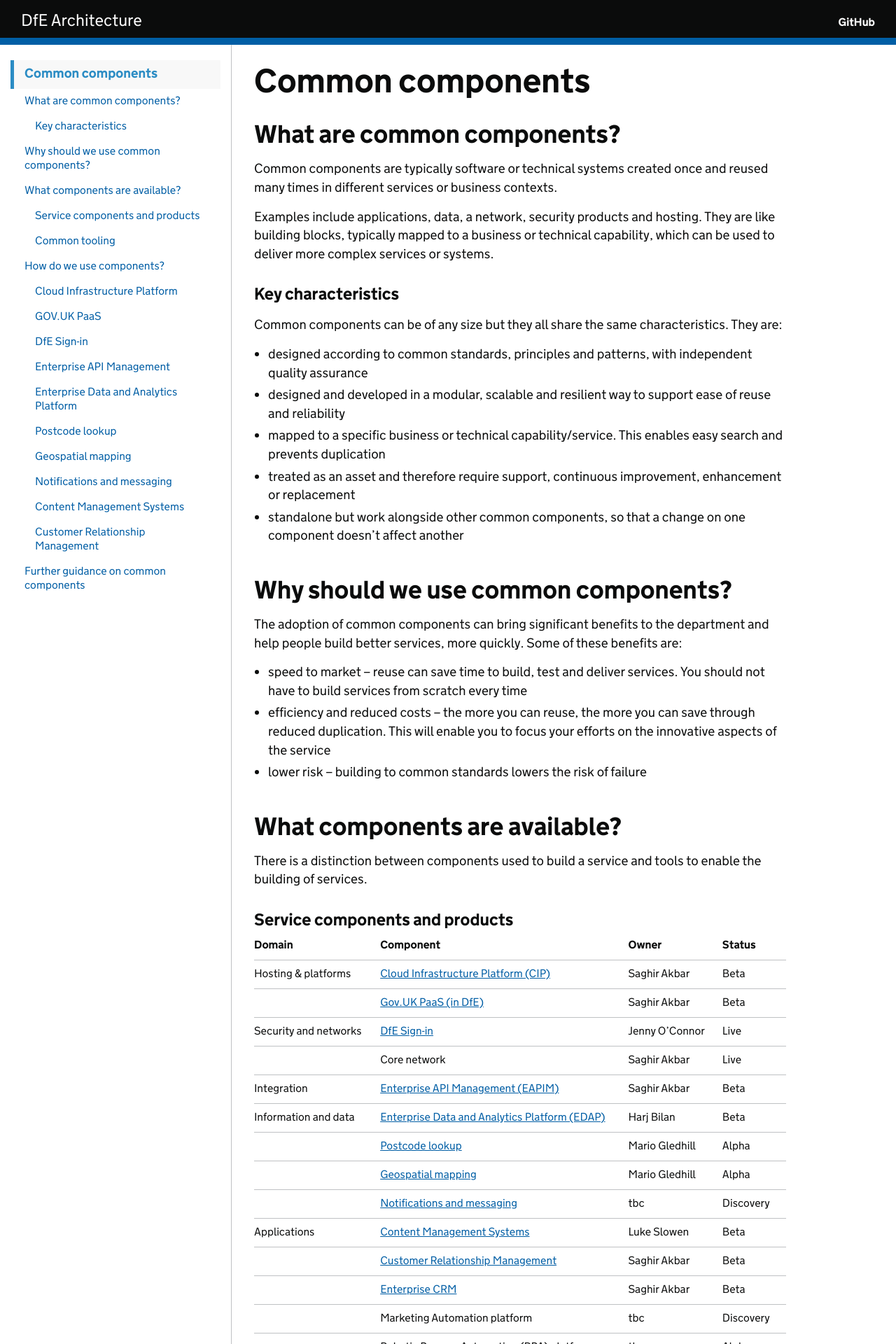
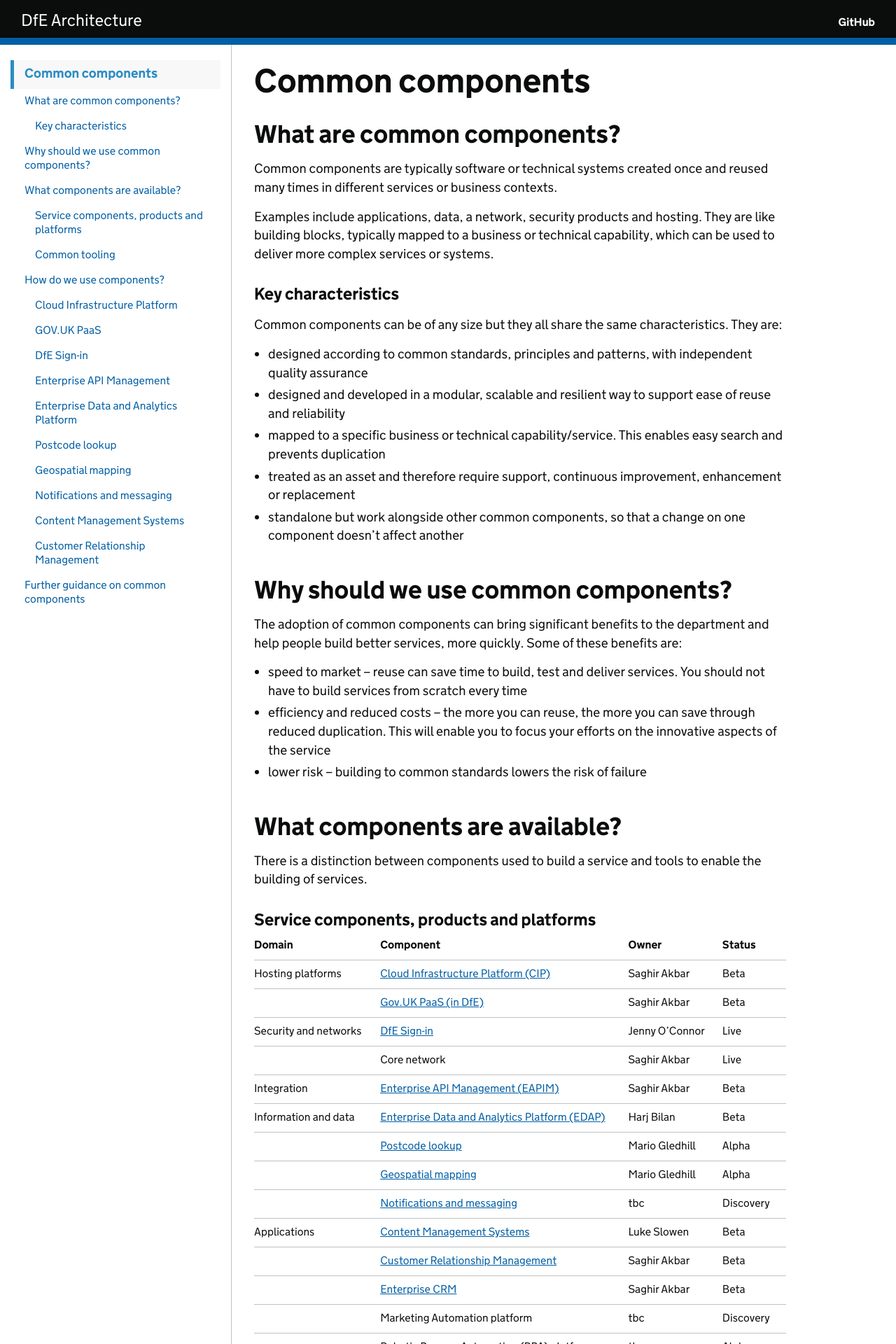
Before and after one commit to DFE-Digital/architecture, a Jekyll site: the page built from common-components/index.md, in a window 1280 px wide. Shown: the top 1920 px of the page at 70% size. Built offline with Jekyll 4.4.1, drawn with Linux system fonts in a browser that asks for light colours; our own code applies the rules of GitHub Pages for plain Markdown files.

Commit message:
Updates for platforms
Updated standard definition, common components and tech guidance links

```diff
--- a/common-components/index.md
+++ b/common-components/index.md
@@ -32,11 +32,11 @@ The adoption of common components can bring significant benefits to the departme
 There is a distinction between components used to build a service and tools
 to enable the building of services.
 
-### Service components and products
+### Service components, products and platforms
 
 Domain | Component | Owner | Status
 - | - | - | -
-Hosting & platforms | [Cloud Infrastructure Platform (CIP)](#cip) | Saghir Akbar | Beta
+Hosting platforms | [Cloud Infrastructure Platform (CIP)](#cip) | Saghir Akbar | Beta
  | [Gov.UK PaaS (in DfE)](#govuk-paas) | Saghir Akbar | Beta
 Security and networks | [DfE Sign-in](#dfe-signin) | Jenny O'Connor | Live
 | Core network | Saghir Akbar | Live
```
Also changed, not shown: index.md (+1 -1 lines), standards/common-definitions.md (+1 -1 lines).
